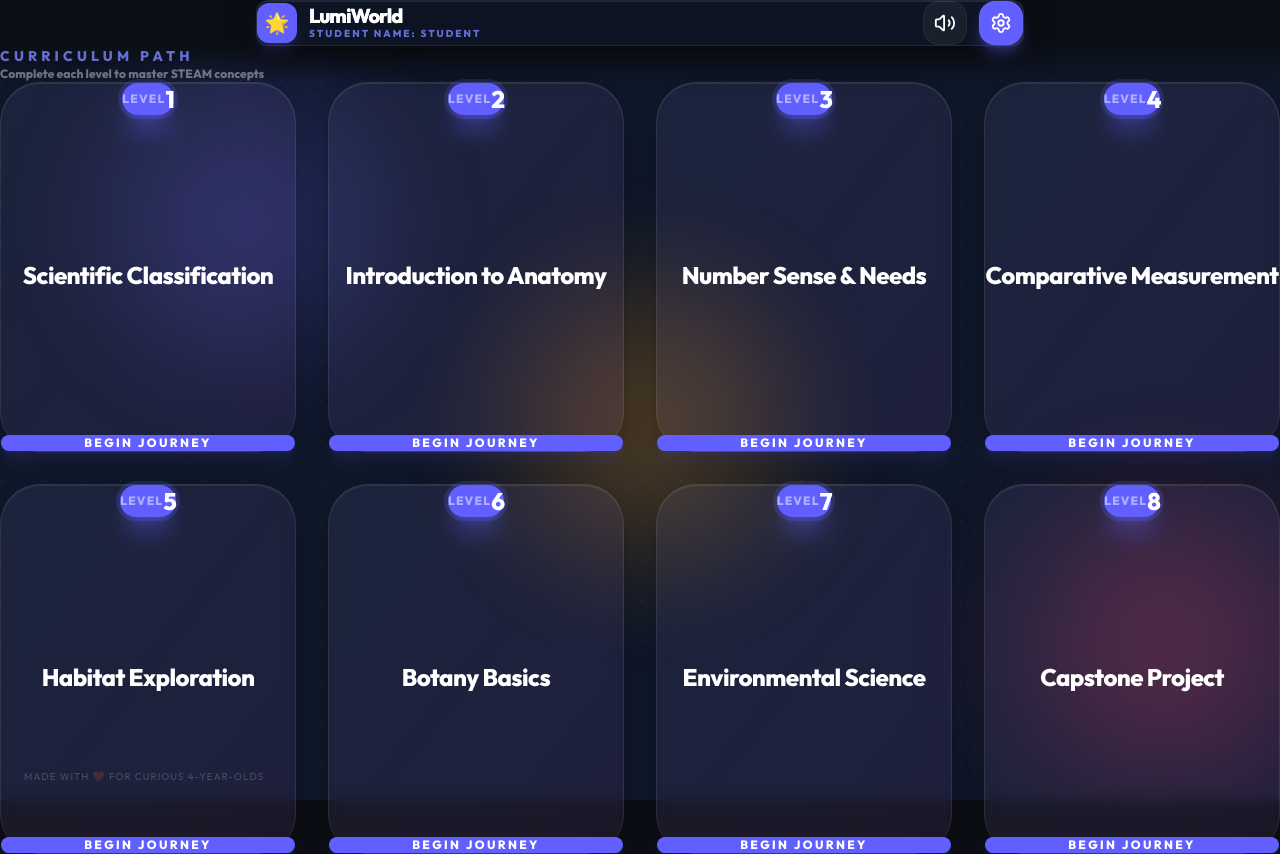
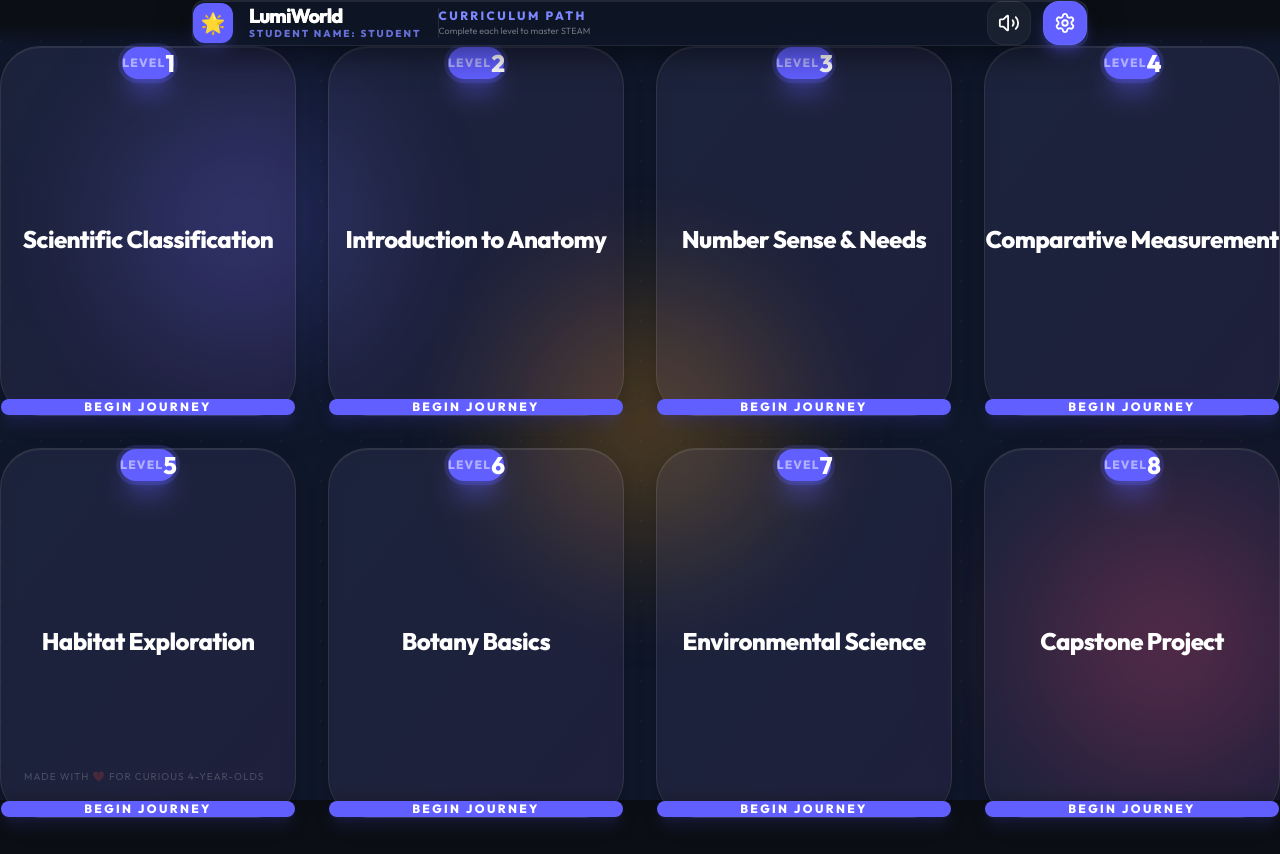
Before and after one commit to lawrence555-dev/lumiworld, a Next.js app: page / in a window 1280 px wide. After the commit the page ends 818 px from the top, so only its background shows below. Built offline with nearby package versions, Linux system fonts and the light colour scheme.

Commit message:
feat: multi-language voice support + Curriculum Path in Header

```diff
--- a/app/page.tsx
+++ b/app/page.tsx
@@ -28,19 +28,9 @@ export default function Dashboard() {
 
   return (
     <div className="min-h-screen relative">
-      {/* Sticky Header Group */}
+      {/* Sticky Header with Curriculum Path */}
       <div className="sticky top-0 z-50 bg-gradient-to-b from-[#0B0E14] via-[#0B0E14] to-transparent pb-8">
-        <Header />
-
-        {/* Curriculum Path Title */}
-        <div className="mt-16 px-8">
-          <h2 className="text-sm font-black uppercase tracking-[0.3em] text-indigo-400 opacity-80">
-            Curriculum Path
-          </h2>
-          <p className="text-white/40 text-xs font-bold mt-0.5">
-            Complete each level to master STEAM concepts
-          </p>
-        </div>
+        <Header showCurriculumPath={true} />
       </div>
 
       {/* Cards Container */}
--- a/components/ui/Header.tsx
+++ b/components/ui/Header.tsx
@@ -9,17 +9,19 @@ import { useLanguage } from '@/hooks/useLanguage';
 
 interface HeaderProps {
     showHome?: boolean;
+    showCurriculumPath?: boolean;
 }
 
-export const Header = ({ showHome = false }: HeaderProps) => {
+export const Header = ({ showHome = false, showCurriculumPath = false }: HeaderProps) => {
     const { progress, updateSettings } = useProgress();
     const { t } = useLanguage();
     const isMuted = progress.settings.isMuted;
 
     return (
         <header className="relative w-full flex justify-center pt-2 z-[100]">
-            <div className="glass px-5 py-2 rounded-xl flex items-center justify-between shadow-2xl border border-white/10 bg-slate-900/60 transition-colors w-[95%] max-w-3xl">
-                <div className="flex items-center gap-3">
+            <div className="glass px-5 py-2 rounded-xl flex items-center justify-between shadow-2xl border border-white/10 bg-slate-900/60 transition-colors w-[95%] max-w-4xl">
+                <div className="flex items-center gap-4">
+                    {/* Logo */}
                     <motion.div
                         whileHover={{ rotate: 10, scale: 1.1 }}
                         className="bg-indigo-500 w-10 h-10 rounded-xl shadow-lg shadow-indigo-500/20 flex items-center justify-center"
@@ -34,6 +36,18 @@ export const Header = ({ showHome = false }: HeaderProps) => {
                             {t.ui.studentName}: {progress.studentName}
                         </p>
                     </div>
+
+                    {/* Curriculum Path - Fixed next to LumiWorld */}
+                    {showCurriculumPath && (
+                        <div className="hidden sm:block border-l border-white/10 pl-4 ml-2">
+                            <h2 className="text-xs font-black uppercase tracking-[0.2em] text-indigo-400">
+                                Curriculum Path
+                            </h2>
+                            <p className="text-white/40 text-[9px] font-medium mt-0.5">
+                                Complete each level to master STEAM
+                            </p>
+                        </div>
+                    )}
                 </div>
 
                 <nav className="flex items-center gap-3">
--- a/systems/AudioSystem.ts
+++ b/systems/AudioSystem.ts
@@ -36,12 +36,18 @@ class AudioSystemClass {
 
     /**
      * Speak text using Web Speech API
-     * @param text - Text to speak
-     * @param isInstruction - If true, use selected language. If false, always use English (for teaching)
+     * Uses selected language for pronunciation with natural voice
      */
-    speak(text: string, isInstruction: boolean = false): Promise<void> {
-        return new Promise((resolve, reject) => {
-            if (!this.soundEnabled || !window.speechSynthesis) {
+    speak(text: string): Promise<void> {
+        return new Promise((resolve) => {
+            if (!this.soundEnabled) {
+                console.log('[AudioSystem] Sound disabled, skipping speech');
+                resolve();
+                return;
+            }
+
+            if (typeof window === 'undefined' || !window.speechSynthesis) {
+                console.log('[AudioSystem] SpeechSynthesis not available');
                 resolve();
                 return;
             }
@@ -51,11 +57,31 @@ class AudioSystemClass {
 
             const utterance = new SpeechSynthesisUtterance(text);
 
-            // Teaching content (item names) always in English
-            // Instructions use selected language
-            utterance.lang = isInstruction ? this.currentLanguage : 'en-US';
-            utterance.rate = 0.9; // Slightly slower for children
-            utterance.pitch = 1.1; // Slightly higher pitch for friendliness
+            // Use the selected language for pronunciation
+            utterance.lang = this.currentLanguage;
+
+            // More natural speech settings
+            utterance.rate = 0.85; // Slower for children
+            utterance.pitch = 1.0; // Natural pitch
+            utterance.volume = 1.0; // Full volume
+
+            // Try to get a high-quality voice for this language
+            const voices = window.speechSynthesis.getVoices();
+            const langPrefix = this.currentLanguage.split('-')[0]; // e.g., 'en', 'zh', 'ja'
+
+            // Prefer voices that match the language
+            const matchingVoice = voices.find(v =>
+                v.lang.startsWith(langPrefix) && !v.localService
+            ) || voices.find(v =>
+                v.lang.startsWith(langPrefix)
+            );
+
+            if (matchingVoice) {
+                utterance.voice = matchingVoice;
+                console.log(`[AudioSystem] Using voice: ${matchingVoice.name} for ${this.currentLanguage}`);
+            }
+
+            console.log(`[AudioSystem] Speaking "${text}" in ${this.currentLanguage}`);
 
             utterance.onend = () => {
                 this.currentUtterance = null;
@@ -63,17 +89,15 @@ class AudioSystemClass {
             };
 
             utterance.onerror = (event) => {
-                // Detailed error logging for SpeechSynthesisErrorEvent
-                // Ignore "canceled" as it's expected when interrupting speech
                 if (event.error !== 'canceled') {
-                    console.error('[AudioSystem] Speech error:', event.error, event);
+                    console.error('[AudioSystem] Speech error:', event.error);
                 }
                 this.currentUtterance = null;
-                // Resolve anyway to prevent blocking the game flow on speech errors
                 resolve();
             };
 
             this.currentUtterance = utterance;
+
             try {
                 window.speechSynthesis.speak(utterance);
             } catch (e) {
@@ -110,17 +134,17 @@ class AudioSystemClass {
     /**
      * Play success sound with speech
      */
-    async playSuccess(message: string = 'Great job!', isInstruction: boolean = true) {
+    async playSuccess(message: string = 'Great job!') {
         this.playSound('success');
-        await this.speak(message, isInstruction);
+        await this.speak(message);
     }
 
     /**
      * Play error sound with speech
      */
-    async playError(message: string = 'Try again!', isInstruction: boolean = true) {
+    async playError(message: string = 'Try again!') {
         this.playSound('error');
-        await this.speak(message, isInstruction);
+        await this.speak(message);
     }
 
     /**
```
